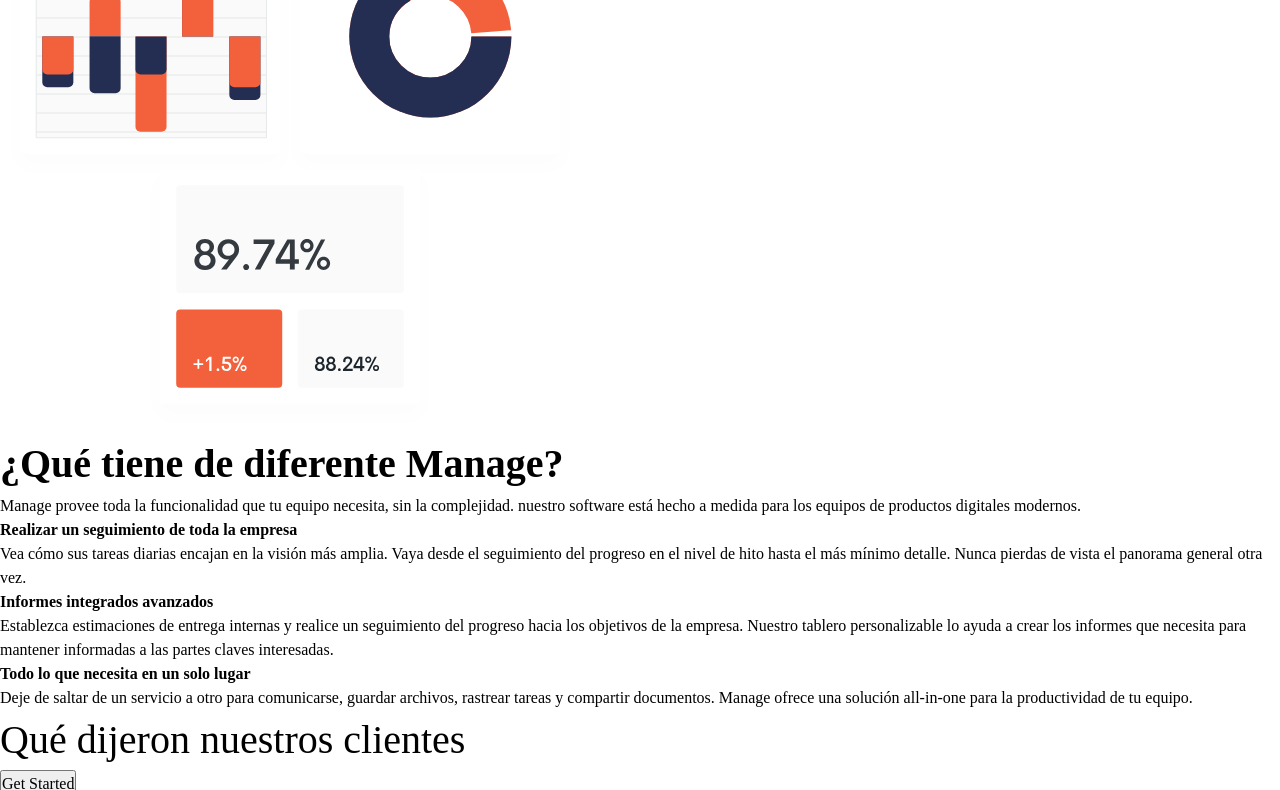
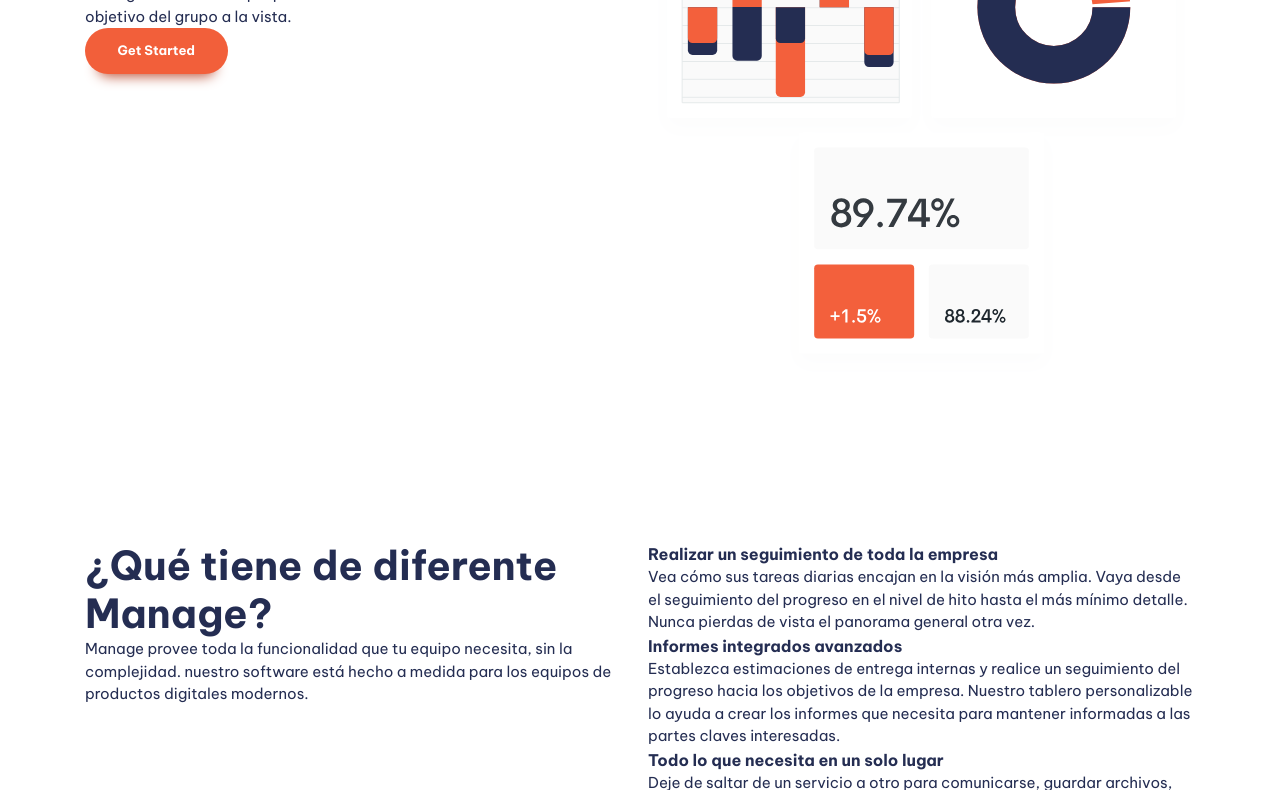
Before and after one commit to agustinDsuarez/landing-page, a website built with Vite: page index.html in a window 1280 px wide. Shown: the part 375-1165 px from the top of the page. Built offline with nearby package versions, Linux system fonts and the light colour scheme.

Commit message:
ajustes colores, clases y botones

```diff
--- a/index.html
+++ b/index.html
@@ -28,7 +28,7 @@
     </header>
 
     <main>
-      <section>
+      <section class="padding-block-900">
         <div class="container">
           <div class="even-columns">
             <div>
@@ -43,7 +43,7 @@
         </div>
       </section>
 
-      <section>
+      <section class="padding-block-900">
         <div class="container">
           <div class="even-columns">
             <div>
@@ -69,27 +69,27 @@
         </div>
       </section>
 
-      <section class="carousel">
+      <section class="carousel | padding-block-700">
         <h2 class="fs-secondary-heading">Qué dijeron nuestros clientes</h2>
         <!--carrusel-->
         <button class="button">Get Started</button>
       </section>
 
-      <section class="cta | bg-primary-400 text-neutral-100">
+      <section class="cta | bg-accent-400 text-neutral-100 padding-block-700">
         <div class="container">
           <div class="even-columns">
             <div>
-              <button class="button" data-type="inverted">Get Started</button></div>
+              <p class="fs-secondary-heading fw-bold">Simplify how your team works today.</p>
+            </div>
             <div>
-
+              <button class="button" data-type="inverted">Get Started</button>
             </div>
           </div>
-          <p class="fs-secondary-heading fw-bold">Simplifica como tú equipo trabaja ¡Hoy!</p>
         </div>
       </section>
     </main>
 
-    <footer class="bg-neutral-900 text-neutral-100">
+    <footer class="padding-block-700 bg-neutral-900 text-neutral-100">
       <div class="container">
         <div class="even-columns">
           <div>
--- a/style.css
+++ b/style.css
@@ -1,11 +1,13 @@
 :root {
+  --clr-accent-300: hsl(12, 88%, 75%);
   --clr-accent-400: hsl(12, 88%, 59%);
+  --clr-accent-500: hsl(12, 60%, 45%);
   --clr-accent-100: hsl(13, 100%, 96%);
 
   --clr-primary-400: hsl(228, 39%, 23%);
 
-  --clr-neutral-100: hsl(232, 12%, 13%);
-  --clr-neutral-900: hsl(0 0% 0%);
+  --clr-neutral-900: hsl(232, 12%, 13%);
+  --clr-neutral-100: hsl(0 0% 100%);
 
   --ff-primary: 'Be Vietnam Pro', sans-serif;
 
@@ -29,6 +31,16 @@
   --fs-secondary-heading: var(--fs-700);
   --fs-nav: var(--fs-500);
   --fs-button: var(--fs-300);
+
+  --size-100: .25rem;
+  --size-200: .5rem;
+  --size-300: .75rem;
+  --size-400: 1rem;
+  --size-500: 1.5rem;
+  --size-600: 2rem;
+  --size-700: 3rem;
+  --size-800: 4rem;
+  --size-900: 5rem;
 }
 
 @media (min-width: 50em) {
@@ -156,13 +168,84 @@
 
 .fs-primary-heading {
   font-size: var(--fs-primary-heading);
+  line-height: 1.2;
 }
 
 .fs-secondary-heading {
   font-size: var(--fs-secondary-heading);
+  line-height: 1.2;
 }
 
 .fs-300 { font-size: var(--fs-300);}
 .fs-400 { font-size: var(--fs-400);}
 .fs-500 { font-size: var(--fs-500);}
 .fs-600 { font-size: var(--fs-600);}
+
+.padding-block-700 {
+  padding-block: var(--size-700);
+}
+.padding-block-900 {
+  padding-block: var(--size-900);
+}
+
+
+
+.container {
+  --max-width: 1110px;
+  --padding: 1rem;
+
+  width: min(var(--max-width), 100% - (var(--padding) * 2));
+  margin-inline: auto;
+}
+
+.even-columns {
+  display: grid;
+  gap: 1rem;
+}
+
+@media (min-width: 50em) {
+  .even-columns {
+    grid-auto-flow: column;
+    grid-auto-columns: 1fr;
+  }
+}
+
+/* estilos generales */
+
+body {
+  font-size: var(--fs-body);
+  font-family: var(--ff-body);
+  color: var(--clr-primary-400);
+}
+
+/* boton */
+
+.button {
+  cursor: pointer;
+  text-decoration: none;
+  border: 0;
+  border-radius: 100vmax;
+  padding: 1.25em 2.5em;
+  font-weight: var(--fw-bold);
+  font-size: var(--fs-button);
+  line-height: 1;
+  color: var(--clr-neutral-100);
+  background-color: var(--clr-accent-400);
+  box-shadow: 0 1.125em 1em -1em var(--clr-accent-500);
+}
+
+.button[data-type="inverted"] {
+  background-color: var(--clr-neutral-100);
+  color: var(--clr-accent-400);
+}
+
+.button:hover,
+.button:focus-within {
+  background-color: var(--clr-accent-300);
+}
+
+.button[data-type="inverted"]:hover,
+.button[data-type="inverted"]:focus-visible {
+  background-color: var(--clr-neutral-100);
+  color: var(--clr-accent-300);
+}
```
